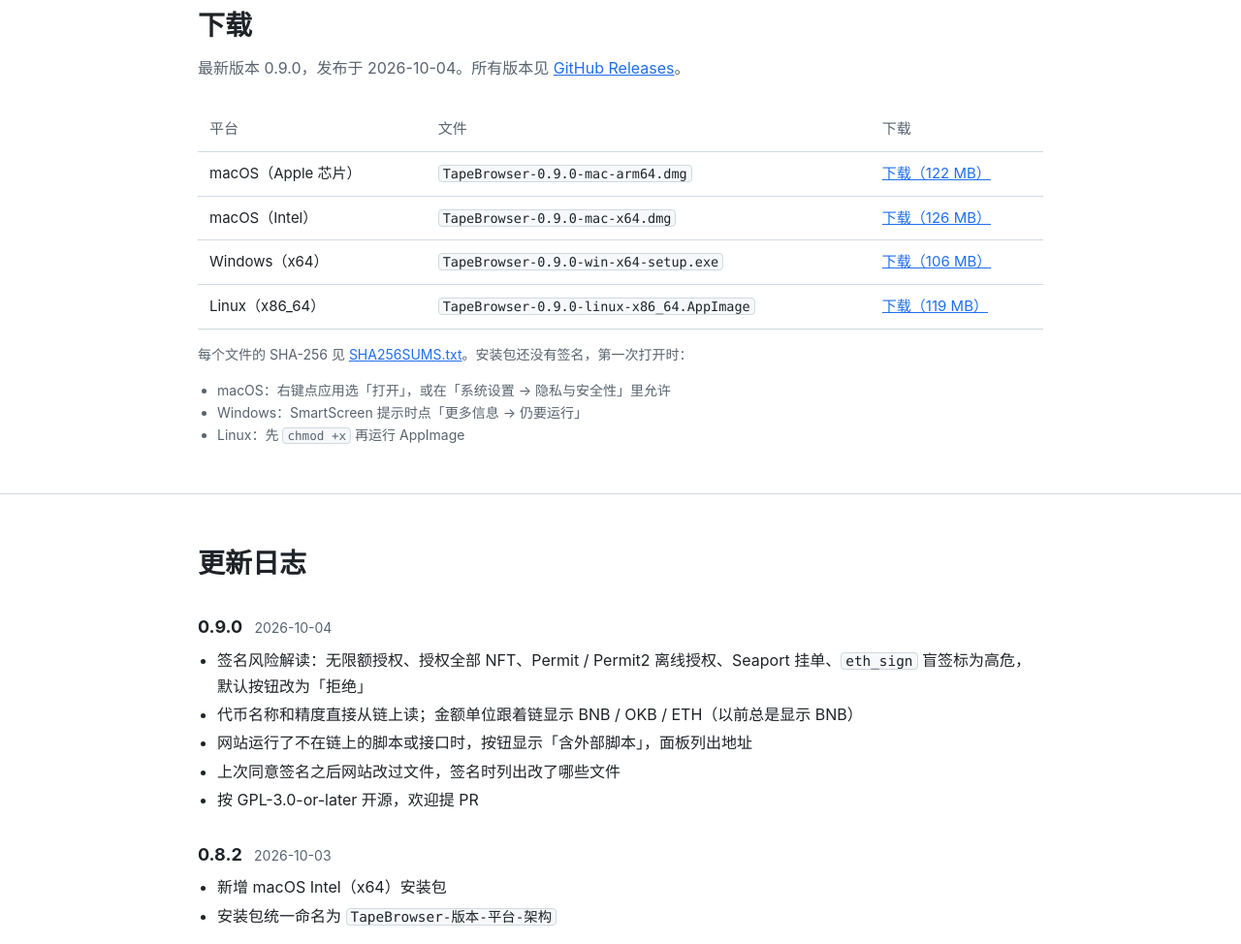
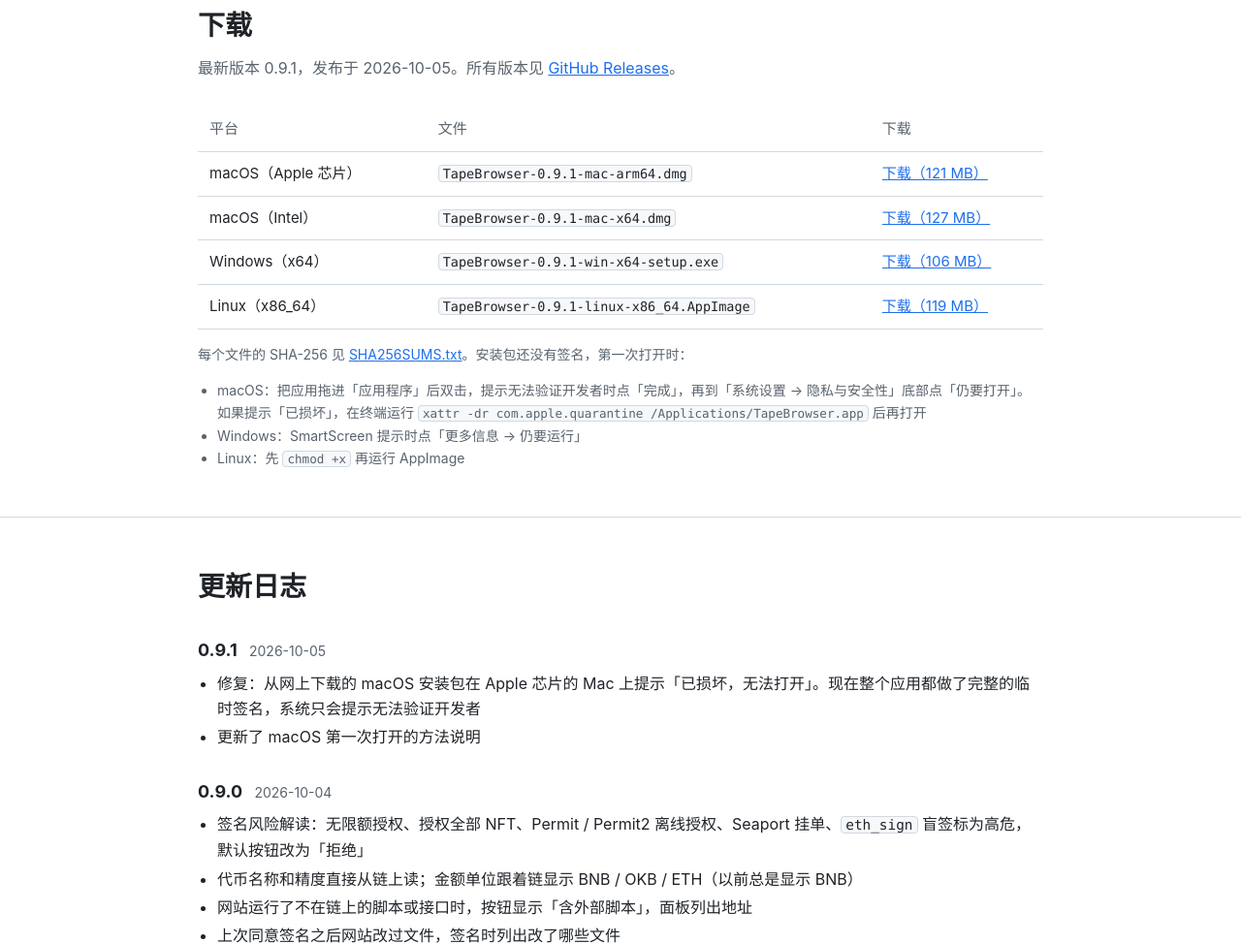
Before and after one commit to trytotapeout/TapeBrowser, an Electron app: page github_pages/index.html in a window 1280 px wide. Shown: the part 1601-2575 px from the top of the page at 97% size. Drawn offline with Linux system fonts and the light colour scheme.

Commit message:
Ad-hoc sign the whole macOS app so downloads aren't reported as damaged
Only the Electron binary carried its linker ad-hoc signature, so the bundle
signature didn't match its resources and Gatekeeper on Apple Silicon showed
'TapeBrowser.app is damaged'. Sign the full bundle with identity '-' (no
hardened runtime, which ad-hoc signing can't satisfy). Update the first
launch instructions and the product page for 0.9.1.

Signed-off-by: Bob Wang <1982wb@gmail.com>

```diff
--- a/github_pages/index.html
+++ b/github_pages/index.html
@@ -31,7 +31,7 @@
         <h1>TapeBrowser</h1>
         <p>TapeKit DeWEB 网站的桌面浏览器。网站文件直接从链上读取并校验，不经过任何网关服务器。</p>
         <div class="cta">
-          <a class="btn primary" href="#download">下载 0.9.0</a>
+          <a class="btn primary" href="#download">下载 0.9.1</a>
           <a class="btn" href="https://github.com/trytotapeout/TapeBrowser">查看源代码</a>
         </div>
         <p class="version">macOS · Windows · Linux｜GPL-3.0-or-later 开源</p>
@@ -63,20 +63,20 @@
     <section id="download" aria-labelledby="download-title">
       <div class="wrap">
         <h2 id="download-title">下载</h2>
-        <p class="lead">最新版本 0.9.0，发布于 2026-10-04。所有版本见 <a href="https://github.com/trytotapeout/TapeBrowser/releases">GitHub Releases</a>。</p>
+        <p class="lead">最新版本 0.9.1，发布于 2026-10-05。所有版本见 <a href="https://github.com/trytotapeout/TapeBrowser/releases">GitHub Releases</a>。</p>
         <table class="downloads">
           <thead><tr><th scope="col">平台</th><th scope="col">文件</th><th scope="col">下载</th></tr></thead>
           <tbody>
-            <tr><td>macOS（Apple 芯片）</td><td><code>TapeBrowser-0.9.0-mac-arm64.dmg</code></td><td><a href="https://github.com/trytotapeout/TapeBrowser/releases/download/v0.9.0/TapeBrowser-0.9.0-mac-arm64.dmg">下载（122 MB）</a></td></tr>
-            <tr><td>macOS（Intel）</td><td><code>TapeBrowser-0.9.0-mac-x64.dmg</code></td><td><a href="https://github.com/trytotapeout/TapeBrowser/releases/download/v0.9.0/TapeBrowser-0.9.0-mac-x64.dmg">下载（126 MB）</a></td></tr>
-            <tr><td>Windows（x64）</td><td><code>TapeBrowser-0.9.0-win-x64-setup.exe</code></td><td><a href="https://github.com/trytotapeout/TapeBrowser/releases/download/v0.9.0/TapeBrowser-0.9.0-win-x64-setup.exe">下载（106 MB）</a></td></tr>
-            <tr><td>Linux（x86_64）</td><td><code>TapeBrowser-0.9.0-linux-x86_64.AppImage</code></td><td><a href="https://github.com/trytotapeout/TapeBrowser/releases/download/v0.9.0/TapeBrowser-0.9.0-linux-x86_64.AppImage">下载（119 MB）</a></td></tr>
+            <tr><td>macOS（Apple 芯片）</td><td><code>TapeBrowser-0.9.1-mac-arm64.dmg</code></td><td><a href="https://github.com/trytotapeout/TapeBrowser/releases/download/v0.9.1/TapeBrowser-0.9.1-mac-arm64.dmg">下载（121 MB）</a></td></tr>
+            <tr><td>macOS（Intel）</td><td><code>TapeBrowser-0.9.1-mac-x64.dmg</code></td><td><a href="https://github.com/trytotapeout/TapeBrowser/releases/download/v0.9.1/TapeBrowser-0.9.1-mac-x64.dmg">下载（127 MB）</a></td></tr>
+            <tr><td>Windows（x64）</td><td><code>TapeBrowser-0.9.1-win-x64-setup.exe</code></td><td><a href="https://github.com/trytotapeout/TapeBrowser/releases/download/v0.9.1/TapeBrowser-0.9.1-win-x64-setup.exe">下载（106 MB）</a></td></tr>
+            <tr><td>Linux（x86_64）</td><td><code>TapeBrowser-0.9.1-linux-x86_64.AppImage</code></td><td><a href="https://github.com/trytotapeout/TapeBrowser/releases/download/v0.9.1/TapeBrowser-0.9.1-linux-x86_64.AppImage">下载（119 MB）</a></td></tr>
           </tbody>
         </table>
         <div class="hint">
-          <p>每个文件的 SHA-256 见 <a href="https://github.com/trytotapeout/TapeBrowser/releases/download/v0.9.0/SHA256SUMS.txt">SHA256SUMS.txt</a>。安装包还没有签名，第一次打开时：</p>
+          <p>每个文件的 SHA-256 见 <a href="https://github.com/trytotapeout/TapeBrowser/releases/download/v0.9.1/SHA256SUMS.txt">SHA256SUMS.txt</a>。安装包还没有签名，第一次打开时：</p>
           <ul>
-            <li>macOS：右键点应用选「打开」，或在「系统设置 → 隐私与安全性」里允许</li>
+            <li>macOS：把应用拖进「应用程序」后双击，提示无法验证开发者时点「完成」，再到「系统设置 → 隐私与安全性」底部点「仍要打开」。如果提示「已损坏」，在终端运行 <code>xattr -dr com.apple.quarantine /Applications/TapeBrowser.app</code> 后再打开</li>
             <li>Windows：SmartScreen 提示时点「更多信息 → 仍要运行」</li>
             <li>Linux：先 <code>chmod +x</code> 再运行 AppImage</li>
           </ul>
@@ -87,6 +87,12 @@
     <section id="changelog" class="log" aria-labelledby="changelog-title">
       <div class="wrap">
         <h2 id="changelog-title">更新日志</h2>
+
+        <h3>0.9.1 <span class="date">2026-10-05</span></h3>
+        <ul>
+          <li>修复：从网上下载的 macOS 安装包在 Apple 芯片的 Mac 上提示「已损坏，无法打开」。现在整个应用都做了完整的临时签名，系统只会提示无法验证开发者</li>
+          <li>更新了 macOS 第一次打开的方法说明</li>
+        </ul>
 
         <h3>0.9.0 <span class="date">2026-10-04</span></h3>
         <ul>
--- a/package.json
+++ b/package.json
@@ -1,7 +1,7 @@
 {
   "name": "tapebrowser",
   "productName": "TapeBrowser",
-  "version": "0.9.0",
+  "version": "0.9.1",
   "description": "TapeKit DeWEB 桌面浏览器：打开 tape:// 电路网站，桥接浏览器钱包扩展",
   "repository": {
     "type": "git",
@@ -65,7 +65,9 @@
         }
       ],
       "icon": "build/icon.icns",
-      "artifactName": "${productName}-${version}-mac-${arch}.${ext}"
+      "artifactName": "${productName}-${version}-mac-${arch}.${ext}",
+      "identity": "-",
+      "hardenedRuntime": false
     },
     "win": {
       "target": [
```
Also changed, not shown: README.md, 1 other file.
